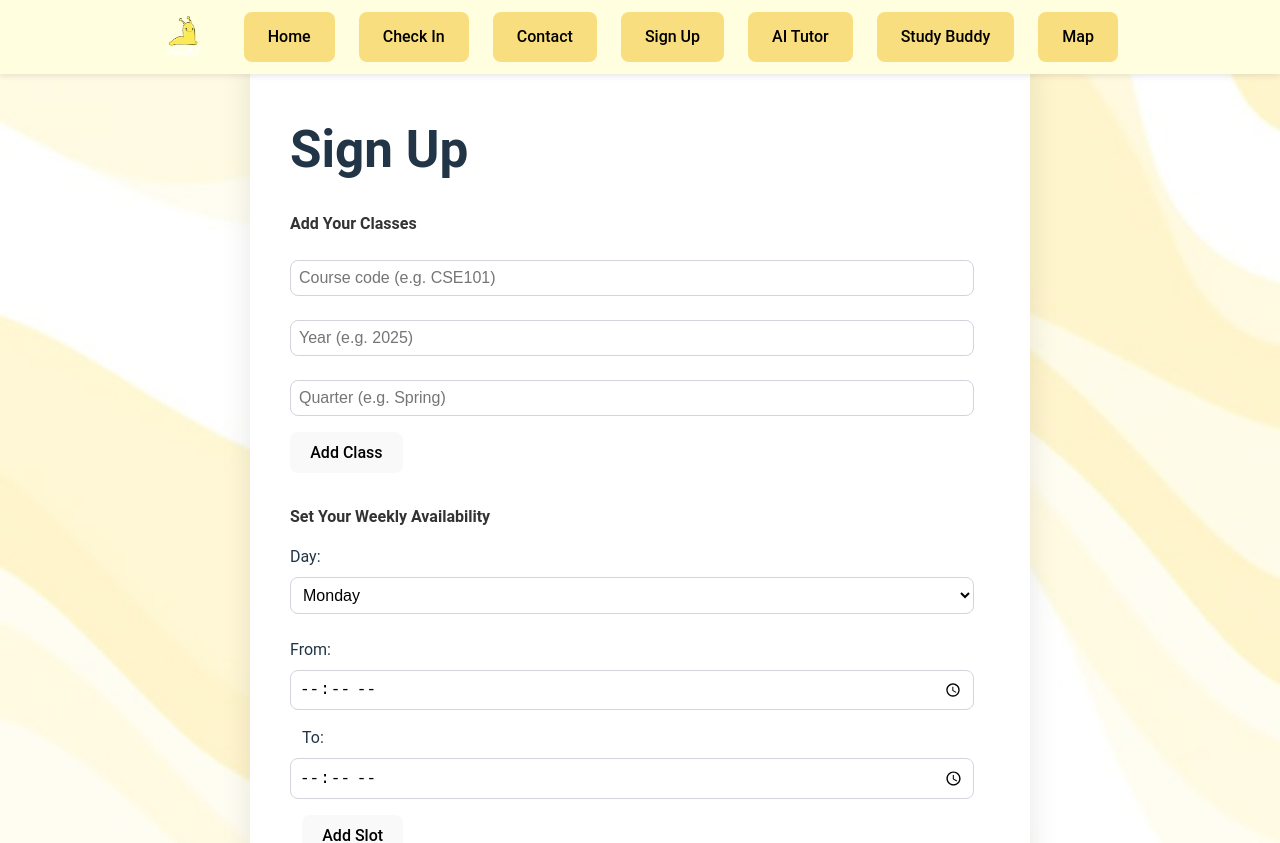
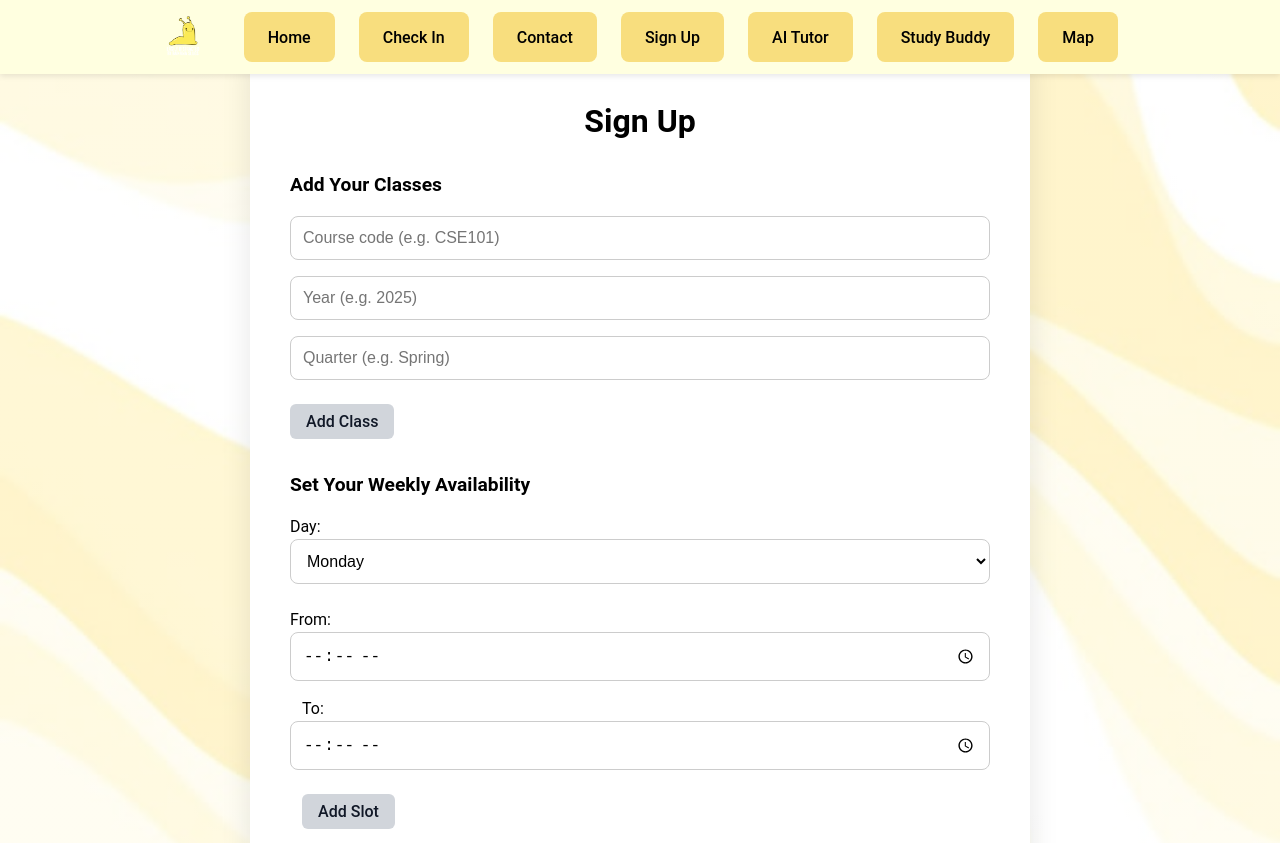
Before and after one commit to kritibhargava1/StudySlug, a React (Vite) app: page /signup in a window 1280 px wide. Shown: the top 843 px of the page. Built offline with nearby package versions, Linux system fonts and the light colour scheme.

Commit message:
changes to signup page

```diff
--- a/src/styles/SignUp.css
+++ b/src/styles/SignUp.css
@@ -1,37 +1,4 @@
-/* Make input and select boxes white */
-input[type="text"],
-input[type="time"],
-select {
-  background-color: white; /* ✅ this makes the fields white */
-  color: #000;
-  border: 1px solid #ccc;
-  border-radius: 0.5rem;
-  padding: 0.75rem;
-  font-size: 1rem;
-  width: 100%;
-  margin-bottom: 1rem;
-  box-sizing: border-box;
-}
-
-/* Section titles for clarity */
-.signup-section-title {
-  font-size: 1rem;
-  font-weight: 700;
-  color: #333;
-  margin-bottom: 1rem;
-  margin-top: 0rem;
-}
-
-/* Optional: Add focus effect */
-input[type="text"]:focus,
-input[type="time"]:focus,
-select:focus {
-  outline: none;
-  border-color: #7c3aed;
-  box-shadow: 0 0 0 3px rgba(124, 58, 237, 0.2);
-}
-
-/* Full-screen container with the yellow swirly background and semi-transparent overlay */
+/* Full-screen container with swirly yellow background and semi-transparent overlay */
 .signup-container {
   width: 100vw;
   min-height: 100vh;
@@ -47,7 +14,7 @@ select:focus {
   box-sizing: border-box;
 }
 
-/* Card style in the center, pushed down so the title is visible */
+/* Card styling */
 .signup-card {
   background-color: white;
   border-radius: 1rem;
@@ -55,20 +22,64 @@ select:focus {
   width: 100%;
   max-width: 700px;
   box-shadow: 0 10px 30px rgba(0, 0, 0, 0.1);
-  margin-top: 10rem;  /* Extra margin to push the card lower on the page */
+  margin-top: 8rem;
+  color: #000;
 }
 
-/* Message display */
+/* Title (Sign Up) */
+.signup-card h1 {
+  font-size: 2rem;
+  font-weight: bold;
+  margin-bottom: 1rem;
+  color: #000;
+  text-align: center;
+}
+
+/* Section headers */
+.signup-section-title {
+  font-size: 1.2rem;
+  font-weight: 700;
+  color: #000;
+  margin-bottom: 1rem;
+  margin-top: 2rem;
+}
+
+/* Message feedback */
 .signup-message {
   margin-top: 1rem;
   color: #333;
-  font-weight: 300;
+  font-weight: 500;
+  text-align: center;
 }
 
-/* Styled buttons */
+/* Input and select styling */
+input[type="text"],
+input[type="time"],
+select {
+  background-color: white;
+  color: #000;
+  border: 1px solid #ccc;
+  border-radius: 0.5rem;
+  padding: 0.75rem;
+  font-size: 1rem;
+  width: 100%;
+  margin-bottom: 1rem;
+  box-sizing: border-box;
+}
+
+/* Focus effect */
+input[type="text"]:focus,
+input[type="time"]:focus,
+select:focus {
+  outline: none;
+  border-color: #7c3aed;
+  box-shadow: 0 0 0 3px rgba(124, 58, 237, 0.2);
+}
+
+/* Button styling */
 .signup-button {
   background-color: #F8DE7E;
-  color: white;
+  color: black;
   padding: 0.75rem 1.5rem;
   font-weight: 600;
   border: none;
@@ -82,20 +93,38 @@ select:focus {
   transform: translateY(-2px);
 }
 
-/* Inputs and select with adjusted margins and paddings */
-input[type="text"],
-input[type="time"],
-select {
-  margin: 0.5rem 0.5rem 1rem 0;
-  padding: 0.5rem;
-  border: 1px solid #d1d5db;
-  border-radius: 0.5rem;
-  width: calc(100% - 1rem);
-  font-size: 1rem;
+/* Add class and slot buttons (non-submit) */
+button[type="button"] {
+  background-color: #d1d5db;
+  color: #111827;
+  padding: 0.5rem 1rem;
+  font-weight: 500;
+  border: none;
+  border-radius: 0.375rem;
+  cursor: pointer;
+  margin-top: 0.5rem;
+  transition: background-color 0.3s ease;
 }
 
+button[type="button"]:hover {
+  background-color: #a1a1aa;
+}
+
+/* List styling */
 ul {
   margin-top: 1rem;
   list-style: disc;
   padding-left: 1.5rem;
+  color: #000;
 }
+
+/* Responsive spacing */
+@media (max-width: 600px) {
+  .signup-card {
+    padding: 1.5rem;
+  }
+
+  .signup-button {
+    width: 100%;
+  }
+}
```
